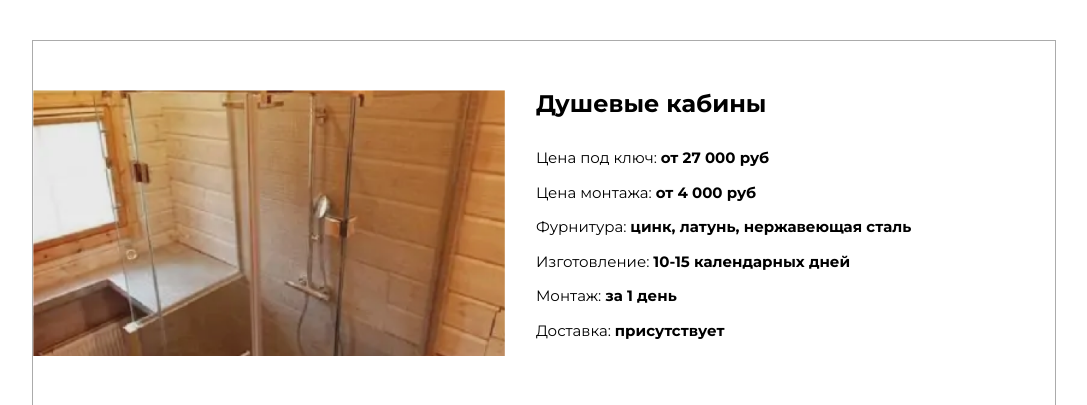
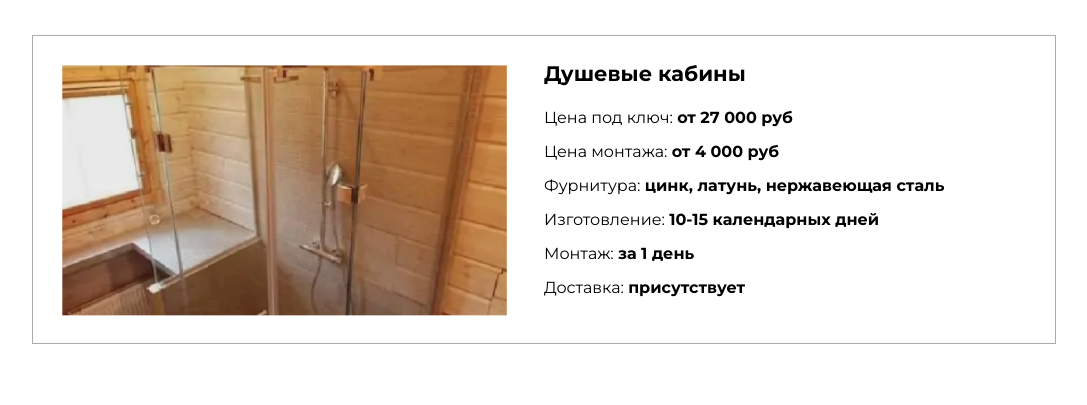
Before and after one commit to irrbis38/art6-block-harakteristiki-stolbik-foto, a plain HTML site: page index.html in a window 1280 px wide. Shown: the top 405 px of the page, without its empty margins (96-1183 px from the left). Drawn offline with Linux system fonts and the light colour scheme.

Commit message:
feat: complete project

```diff
--- a/blocks_art6/block_harakteristiki-stolbik-foto_art6/css/main.scss
+++ b/blocks_art6/block_harakteristiki-stolbik-foto_art6/css/main.scss
@@ -35,15 +35,15 @@ body {
   background-color: #fff;
 
   @include xl {
-    padding: 40px 0;
+    padding: 49px 0;
   }
 
-  @include md {
-    padding: 31px 0;
+  @include lg {
+    padding: 35px 0;
   }
 
   @include xs {
-    padding: 23px 0;
+    padding: 17px 0;
   }
 }
 
@@ -72,8 +72,12 @@ body {
 
 .spec-photo-columns__wrapper {
   display: grid;
+  grid-template-areas:
+    "image name"
+    "image features";
   grid-template-columns: 46.21% 50.76%;
-  gap: 0 3%;
+  grid-template-rows: auto 1fr;
+  gap: 29px 3%;
   padding: 43px 42px 41px;
   border: 1px solid #ababab;
   font-family: "Montserrat", sans-serif;
@@ -92,17 +96,35 @@ body {
   }
 
   @include xl {
-    padding: 49px 0;
+    grid-template-columns: 46.42% 50.42%;
+    gap: 26px 3.16%;
+    padding: 37px 38px 36px;
   }
 
   @include lg {
+    grid-template-columns: 46.17% 50.62%;
+    gap: 24px 3.83%;
+    padding: 29px 29px 27px;
+
     p {
       font-size: 15px;
     }
   }
 
+  @include md {
+    grid-template-areas:
+      "name"
+      "image"
+      "features";
+    grid-template-columns: 1fr;
+    grid-template-rows: auto;
+    gap: 0;
+    padding: 30px 30px 34px;
+  }
+
   @include xs {
     grid-template-columns: 1fr;
+    padding: 24px 19px 28px;
 
     p {
       font-size: 14px;
@@ -111,6 +133,7 @@ body {
 }
 
 .spec-photo-columns__image {
+  grid-area: image;
   position: relative;
   padding-top: 56.41%;
 
@@ -122,18 +145,49 @@ body {
     height: 100%;
     object-fit: cover;
   }
+
+  @include md {
+    margin-bottom: 28px;
+    padding-top: 45.9%;
   }
 
-.spec-photo-columns__features {
-  h3 {
-    margin: 0 0 29px 0;
+  @include xs {
+    margin-bottom: 30px;
+  }
+}
+
+.spec-photo-columns__name {
+  grid-area: name;
+  margin: 0;
   color: #000;
   font-feature-settings: "clig" off, "liga" off;
   font-size: 24px;
   font-weight: 700;
   line-height: 28px;
+
+  @include xl {
+    font-size: 22px;
+    line-height: 17px;
   }
 
+  @include lg {
+    font-size: 21px;
+  }
+
+  @include md {
+    margin-bottom: 19px;
+    font-size: 22px;
+  }
+
+  @include xs {
+    margin-bottom: 26px;
+    font-size: 20px;
+    line-height: 12px;
+  }
+}
+
+.spec-photo-columns__features {
+  grid-area: features;
   p {
     line-height: 1.5;
 
@@ -142,20 +196,27 @@ body {
     }
   }
 
+  @include lg {
+    p {
+      font-size: 16px;
+
+      &:not(:last-child) {
+        margin-bottom: 10px;
+      }
+    }
+  }
+
   @include md {
     p {
       &:not(:last-child) {
-        margin-bottom: 11px;
+        margin-bottom: 10px;
       }
     }
   }
 
   @include xs {
-    padding: 26px 27px 32px 25px;
-    border-right: none;
-    border-bottom: 1px solid #ababab;
-
     p {
+      font-size: 14px;
       line-height: 1.42;
 
       &:not(:last-child) {
--- a/index.html
+++ b/index.html
@@ -17,8 +17,8 @@
           <img src="./blocks_art6/block_harakteristiki-stolbik-foto_art6/images/item.png" alt="Душевые кабины">
         </div>
 
+        <h3 class="spec-photo-columns__name">Душевые кабины</h3>
         <div class="spec-photo-columns__features">
-          <h3>Душевые кабины</h3>
           <p>Цена под ключ: <b>от 27 000 руб</b></p>
           <p>Цена монтажа: <b>от 4 000 руб</b></p>
           <p>Фурнитура: <b>цинк, латунь, нержавеющая сталь</b></p>
```
Also changed, not shown: blocks_art6/block_harakteristiki-stolbik-foto_art6/css/main.css. Lines whose indentation alone changed are shown as unchanged.
